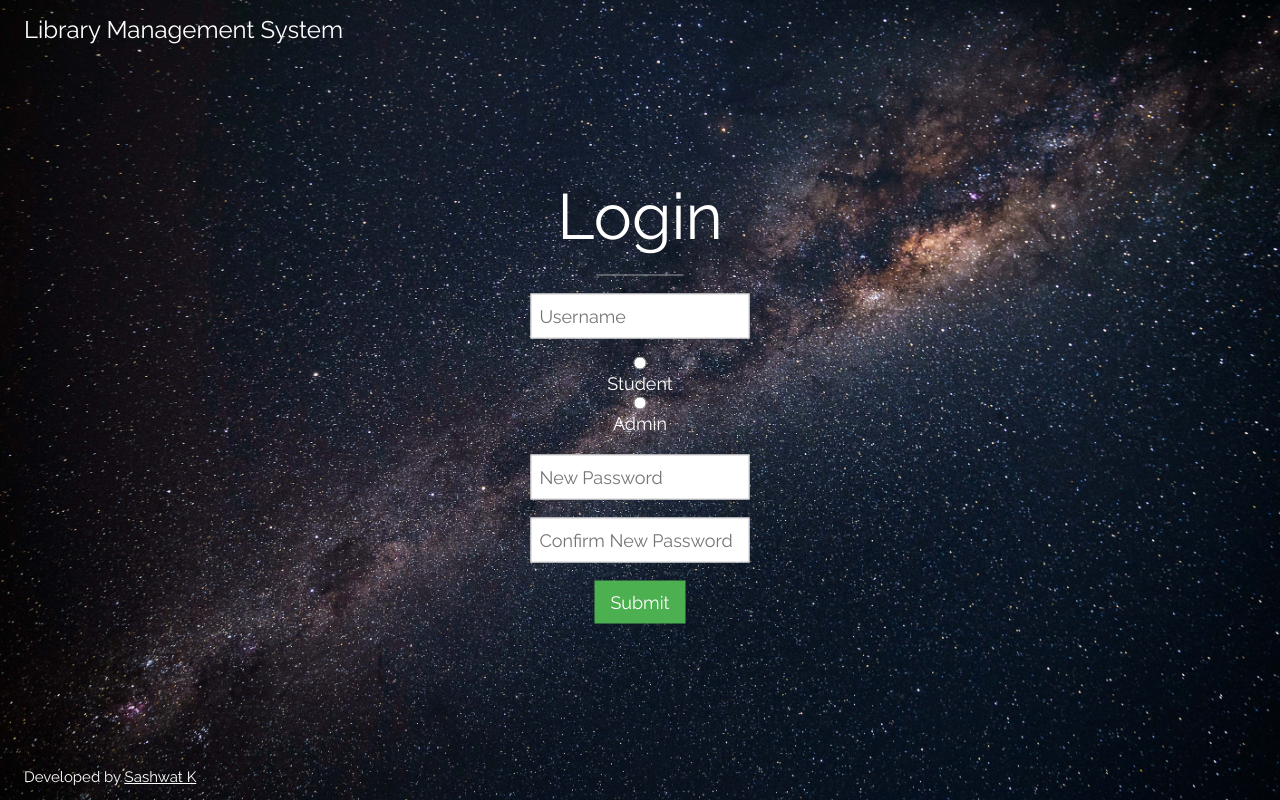
After one commit to Sashuu6/CET-MCA-S3-Internet_Programming, a PHP site: page /register.php in a window 1280 px wide. The commit adds this page. Run offline with PHP 8.4, Linux system fonts and the light colour scheme.

Commit message:
Added login, logout, admin page, student page

```diff
--- /dev/null
+++ b/cycle_2/library/admin/addbooks.php
@@ -0,0 +1,3 @@
+<?php
+	include ("navbar.php")
+?>
--- /dev/null
+++ b/cycle_2/library/admin/dashboard.php
@@ -0,0 +1,3 @@
+<?php
+	include ("navbar.php")
+?>
--- /dev/null
+++ b/cycle_2/library/admin/deletebooks.php
@@ -0,0 +1,3 @@
+<?php
+	include ("navbar.php")
+?>
--- /dev/null
+++ b/cycle_2/library/admin/deletestudents.php
@@ -0,0 +1,3 @@
+<?php
+	include ("navbar.php")
+?>
--- /dev/null
+++ b/cycle_2/library/admin/issuebook.php
@@ -0,0 +1,3 @@
+<?php
+	include ("navbar.php")
+?>
--- /dev/null
+++ b/cycle_2/library/admin/returnbooks.php
@@ -0,0 +1,3 @@
+<?php
+	include ("navbar.php")
+?>
--- /dev/null
+++ b/cycle_2/library/admin/viewbooks.php
@@ -0,0 +1,3 @@
+<?php
+	include ("navbar.php")
+?>
--- /dev/null
+++ b/cycle_2/library/admin/viewstudents.php
@@ -0,0 +1,3 @@
+<?php
+	include ("navbar.php")
+?>
--- /dev/null
+++ b/cycle_2/library/register.php
@@ -0,0 +1,39 @@
+<!DOCTYPE html>
+<html>
+   <title>LMS | User registration</title>
+   <meta charset="UTF-8">
+   <meta name="viewport" content="width=device-width, initial-scale=1">
+   <link rel="stylesheet" href="https://www.w3schools.com/w3css/4/w3.css">
+   <link rel="stylesheet" href="https://fonts.googleapis.com/css?family=Raleway">
+   <style>
+      body,h1 {font-family: "Raleway", sans-serif}
+      body, html {height: 100%}
+      .bgimg {
+      background-image: url('assets/images/back-image.jpg');
+      min-height: 100%;
+      background-position: center;
+      background-size: cover;
+      }
+   </style>
+   <body>
+      <div class="bgimg w3-display-container w3-animate-opacity w3-text-white">
+         <div class="w3-display-topleft w3-padding-large w3-xlarge">
+            Library Management System
+         </div>
+         <div class="w3-display-middle">
+            <h1 class="w3-jumbo w3-animate-top w3-center">Login</h1>
+            <hr class="w3-border-grey" style="margin:auto;width:40%">
+            <form>
+               <p class="w3-large w3-center"><input class="w3-input w3-border" type="text" placeholder="Username" required name="username"></p>
+               <p class="w3-large w3-center"><input class="w3-input" type="radio" required name="user_type" value="student">Student<input class="w3-input" type="radio" required name="user_type" value="admin">Admin</p>
+               <p class="w3-large w3-center"><input class="w3-input w3-border" type="password" placeholder="New Password" required name=" new_password"></p>
+               <p class="w3-large w3-center"><input class="w3-input w3-border" type="password" placeholder="Confirm New Password" required name=" confirm_new_password"></p>
+               <p class="w3-large w3-center"><button class="w3-button w3-green" type="submit"> Submit </button></p>
+            </form>
+         </div>
+         <div class="w3-display-bottomleft w3-padding-large">
+            Developed by <a href="https://sashuu6.github.io/" target="_blank">Sashwat K</a>
+         </div>
+      </div>
+   </body>
+</html>
```
Also changed, not shown: cycle_2/library/admin/navbar.php (added, +20 -0 lines), cycle_2/library/config.php (added, +7 -0 lines), cycle_2/library/index.php (+36 -2 lines), cycle_2/library/logout.php (added, +8 -0 lines), cycle_2/library/student/dashboard.php (added, +7 -0 lines).
